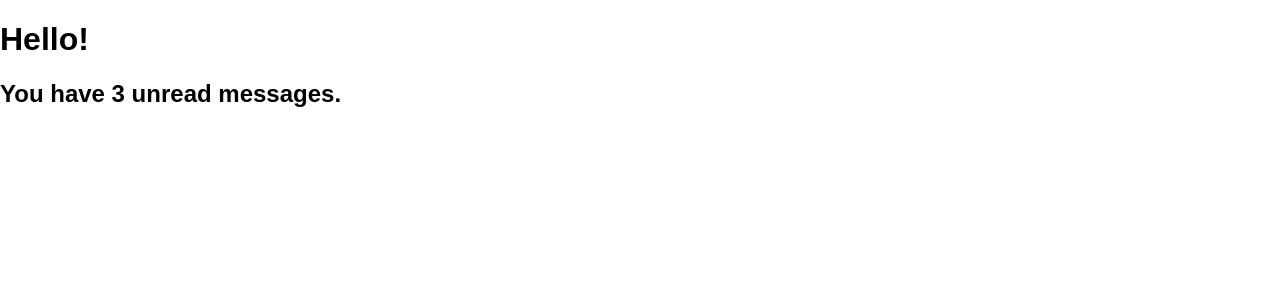
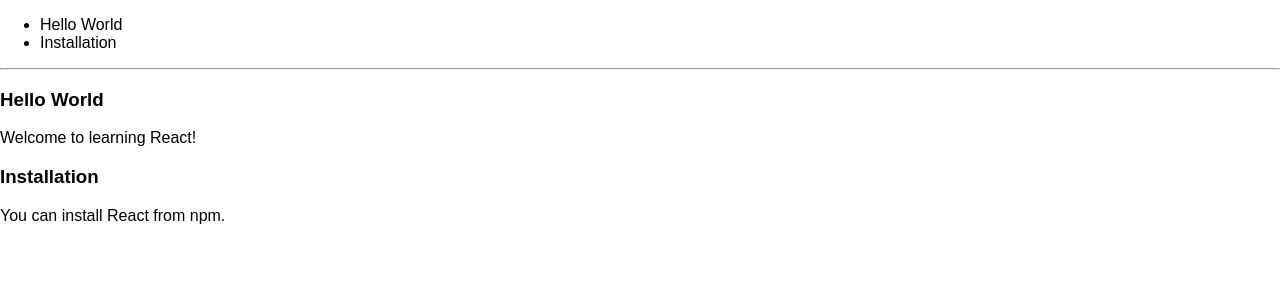
Before and after one commit to rajithacharith/react-myfirst, a React (Create React App) app: page / in a window 1280 px wide. Shown: the top 300 px of the page. Built offline with nearby package versions, Linux system fonts and the light colour scheme.

Commit message:
Blog post - list and keys

```diff
--- a/src/index.js
+++ b/src/index.js
@@ -20,6 +20,11 @@
 const element = <Welcome name="Sara" />;
 
 const messages = ['React', 'Re: React', 'Re:Re: React'];
+
+const posts = [
+    {id: 1, title: 'Hello World', content: 'Welcome to learning React!'},
+    {id: 2, title: 'Installation', content: 'You can install React from npm.'}
+  ];
 
 //functions
 function formatName(user) {
@@ -124,6 +129,32 @@
       </div>
     );
 }
+
+function Blog(props) {
+    const sidebar = (
+      <ul>
+        {props.posts.map((post) =>
+          <li key={post.id}>
+            {post.title}
+          </li>
+        )}
+      </ul>
+    );
+    const content = props.posts.map((post) =>
+      <div key={post.id}>
+        <h3>{post.title}</h3>
+        <p>{post.content}</p>
+      </div>
+    );
+    return (
+      <div>
+        {sidebar}
+        <hr />
+        {content}
+      </div>
+    );
+}
+
 
 //Classes
 class Clock extends React.Component{
@@ -236,7 +267,7 @@
 
 //main code
 ReactDOM.render(
-    <Mailbox unreadMessages={messages} />,
+    <Blog posts={posts} />,
     document.getElementById('root')
 );
 
```
